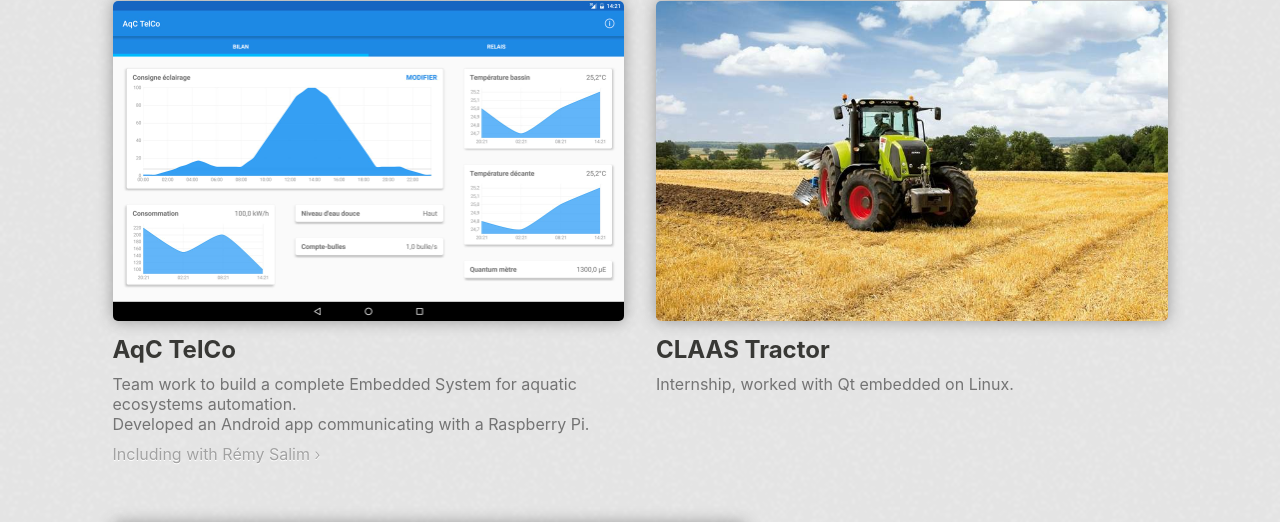
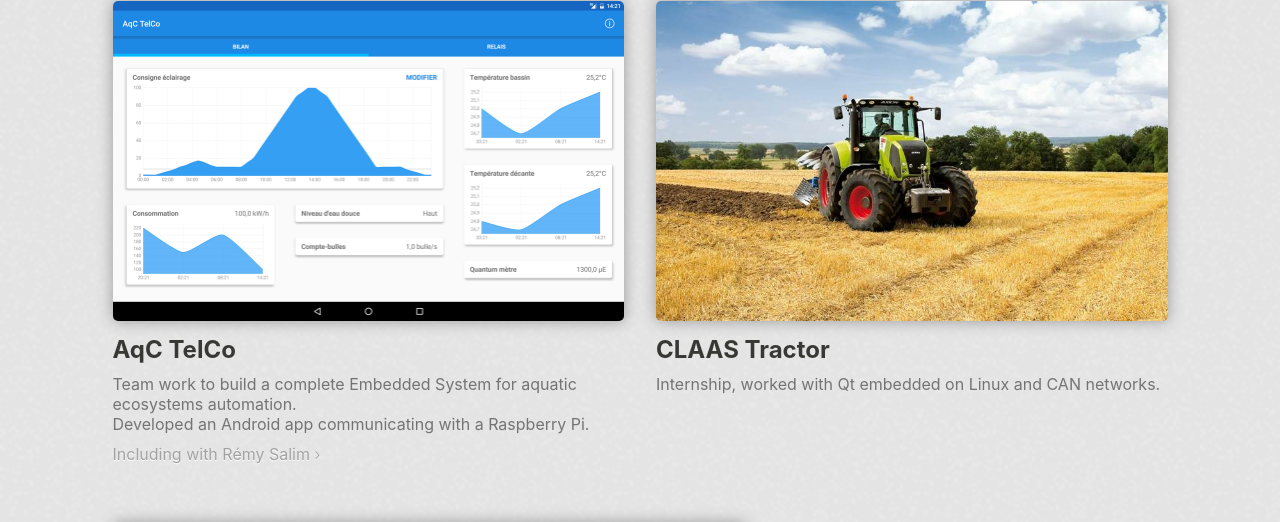
Before and after one commit to Tomn94/Personal-Website, a PHP site: page /index.php in a window 1280 px wide. Shown: the part 1521-2043 px from the top of the page. Run offline with PHP 8.4, Linux system fonts and the light colour scheme; data that the repository does not hold is empty; some web fonts are replaced.

Commit message:
+ CAN networks in internship details

```diff
--- a/data.php
+++ b/data.php
@@ -92,7 +92,7 @@ $PROJECTS =
 
         ["title"   => "CLAAS Tractor",
          "id"      => "claas",
-         "details" => "Internship, worked with Qt embedded on Linux.",
+         "details" => "Internship, worked with Qt embedded on Linux and CAN networks.",
          "imgs"    => ["img/projects/claas.jpg"],
          "links"   => []]
     ],
```
